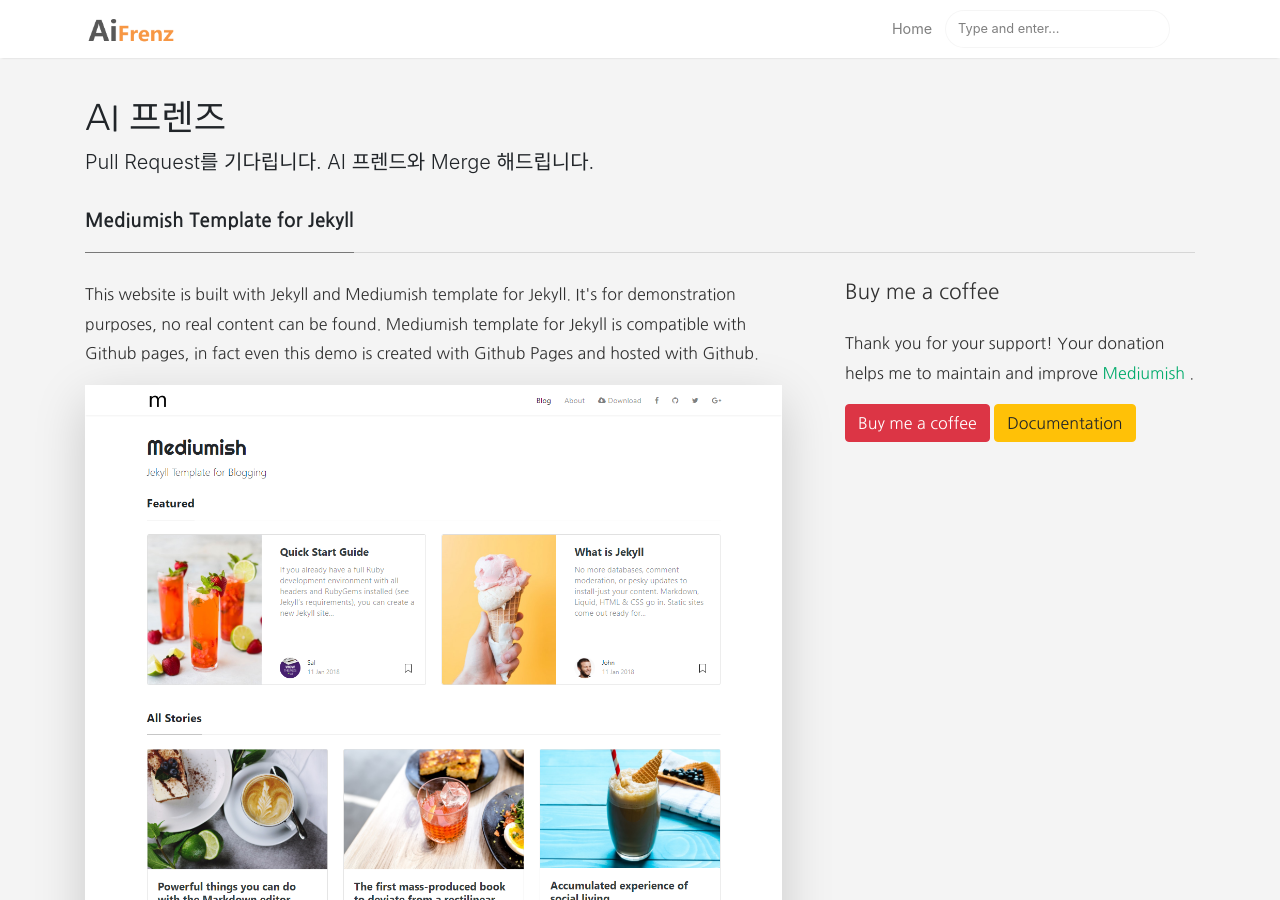
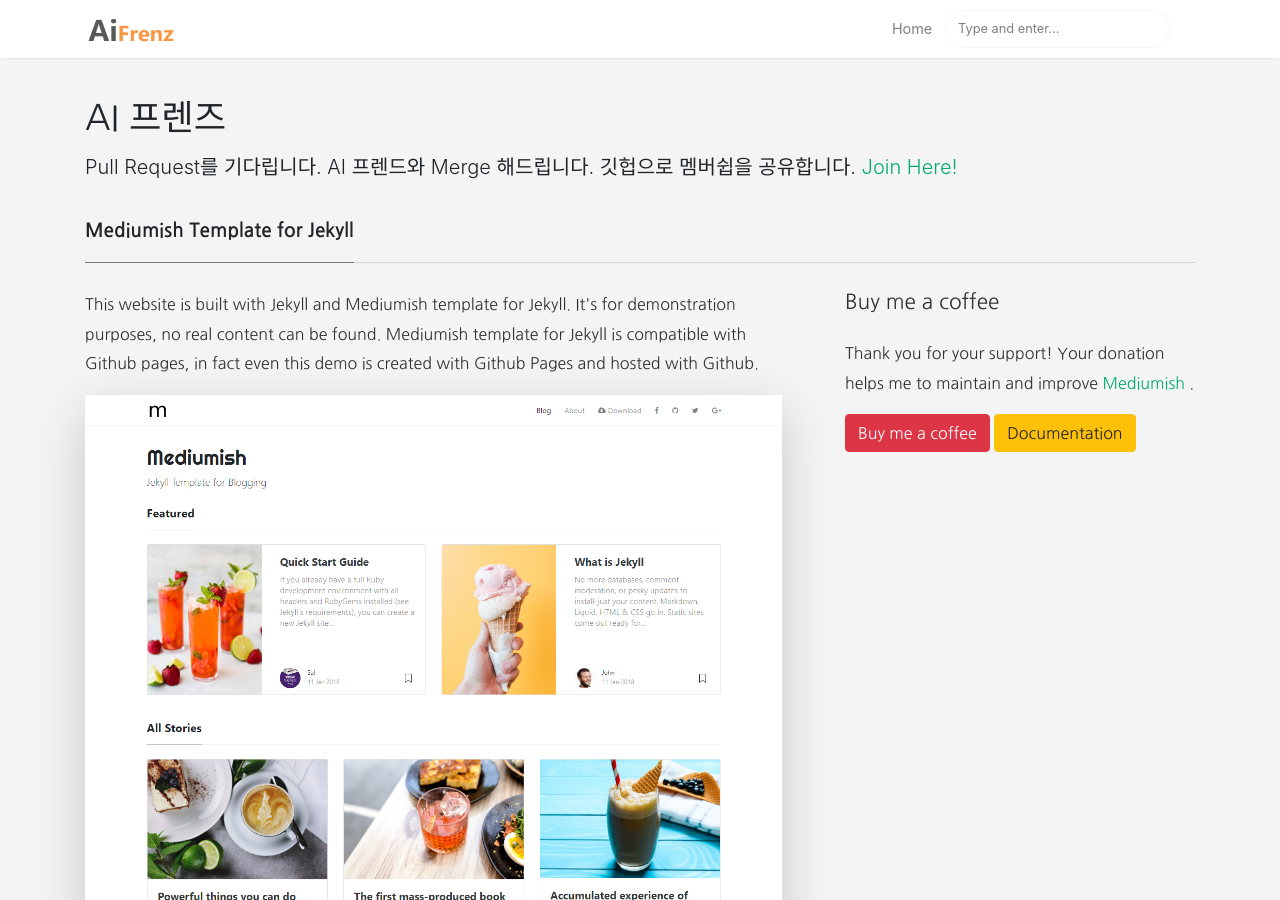
Before and after one commit to aifrenz/aifrenz.github.io, a Jekyll site: the page built from _pages/about.md, in a window 1280 px wide and 900 px high. Built offline with Jekyll 4.4.1, drawn with Linux system fonts in a browser that asks for light colours; comment, search, counter and statistics services are not loaded.

Commit message:
Update default.html

```diff
--- a/_layouts/default.html
+++ b/_layouts/default.html
@@ -121,6 +121,7 @@
     <h1 class="sitetitle">{{ site.name }}</h1>
     <p class="lead">
          {{ site.description }}
+	 깃헙으로 멤버쉽을 공유합니다. <a class="navbar-brand" href="https://github.com/aifrenz/membership/"> Join Here!</a>
     </p>
 </div>
 
```
